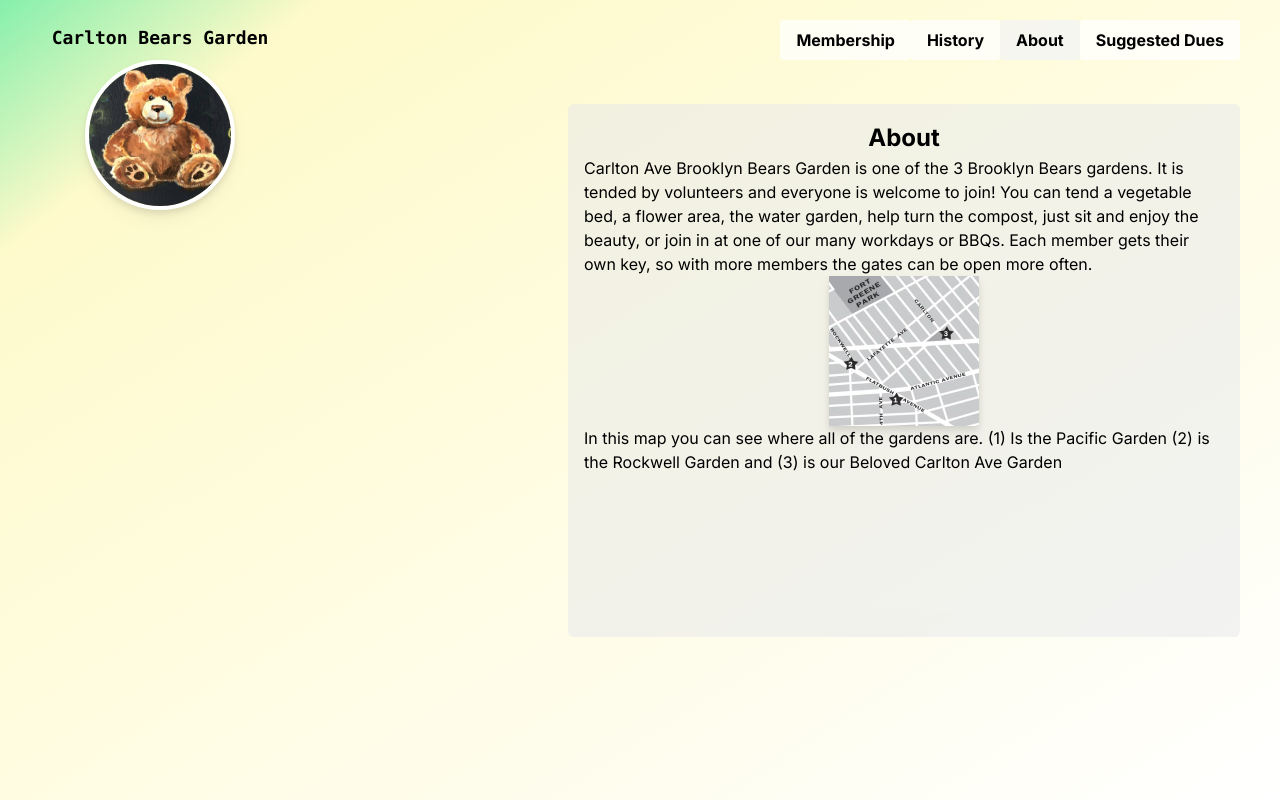
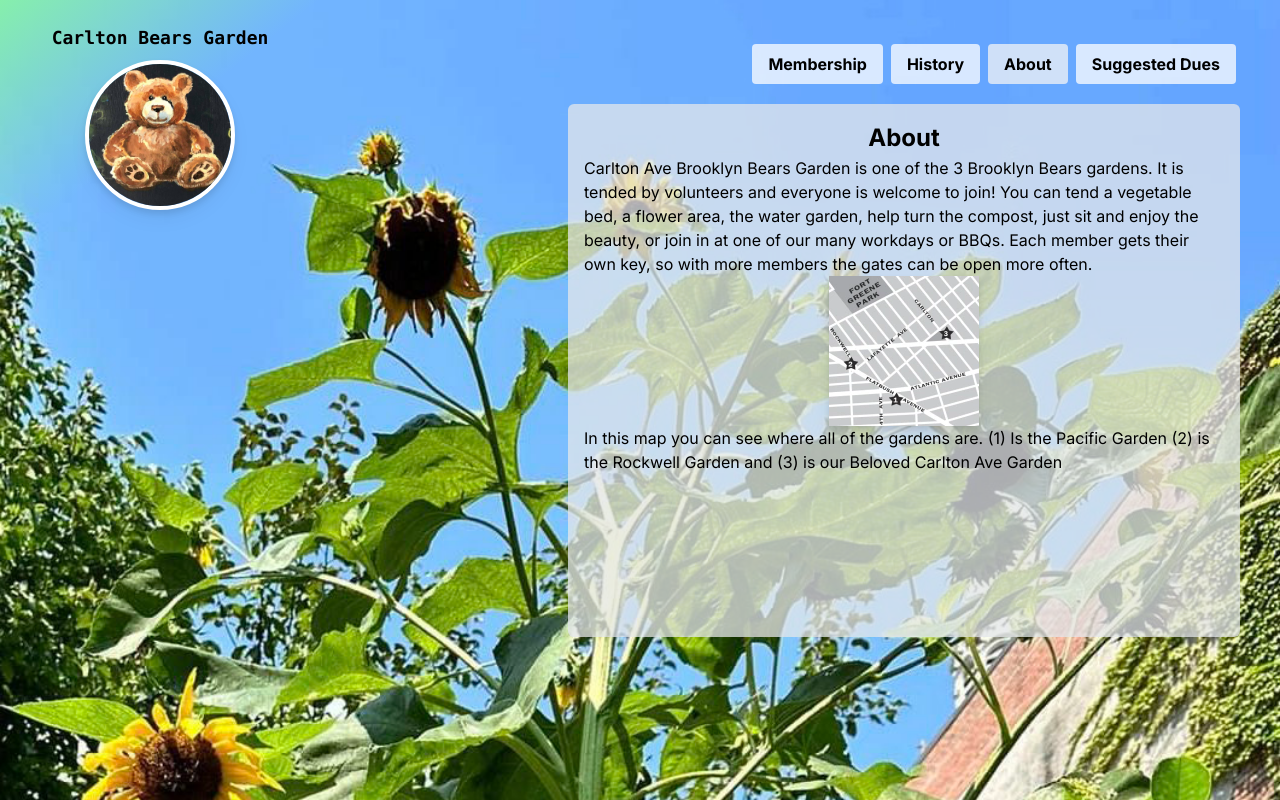
Before and after one commit to tedgusek/carltonbearsgarden, a Next.js app: page / in a window 1280 px wide. Built offline with nearby package versions, Linux system fonts and the light colour scheme.

Commit message:
background image

```diff
--- a/src/app/page.tsx
+++ b/src/app/page.tsx
@@ -9,7 +9,14 @@ export default function Home() {
 
   return (
     <main className="flex min-h-screen flex-col items-center justify-between p-24 bg-gradient-to-br from-yellow-100 to-white">
-      <div className="z-10 max-w-5xl w-full font-mono text-sm flex items-center justify-center">
+      <Image
+            src="/sunflower.jpeg"
+            alt="Painting of a brown teddy bear"
+            width={2500}
+            height={1500}
+            className="fixed left-0 top-0 z-0"
+          />
+      <div className="z-50 max-w-5xl w-full font-mono text-sm flex items-center justify-center">
         <p className="fixed left-0 top-0 py-6 flex flex-col items-center w-full justify-start bg-gradient-to-br from-green-300 via-transparent to-transparent h-40 md:text-lg text-black font-extrabold md:w-80 md:h-64 px-10 text-xl overflow-visible">
           Carlton Bears Garden
           <Image
--- a/src/components/ContentWindow.tsx
+++ b/src/components/ContentWindow.tsx
@@ -11,7 +11,7 @@ interface ContentWindowProps {
 
 const ContentWindow: React.FC<ContentWindowProps> = ({ content }) => {
     return (
-        <div className="h-2/3 bg-gray-200 bg-opacity-50 p-4 fixed top-20 right-10 w-2/3 rounded-md overflow-auto mt-32 md:mt-6 max-w-2xl z-50">
+        <div className="h-2/3 bg-gray-200 bg-opacity-75 p-4 fixed top-20 right-10 w-2/3 rounded-md overflow-auto mt-32 md:mt-6 max-w-2xl z-50">
         {content === 'About' && <AboutPage content={"About"}/>}
         {content === 'Gallery' && <GalleryPage content={"GalleryPage"}/>}
         {content === 'Suggested Dues' && <SuggestedDuesPage content={"SuggestedDuesPage"}/>}
--- a/src/components/Navbar.tsx
+++ b/src/components/Navbar.tsx
@@ -16,7 +16,7 @@ const Navbar: React.FC<NavbarProps> = ({ content, setContent }) => {
     const buttons = navMenuItems.map((menuItem, index) =>
         <button
             key={index}
-            className= {`py-2 px-4 rounded text-black font-bold hover:bg-yellow-100 bg-opacity-75 ${ content === menuItem ? "bg-gray-100 " : "bg-white"}`}
+            className= {`py-2 px-4 mt-6 mx-1 rounded text-black font-bold hover:bg-yellow-100 bg-opacity-75 ${ content === menuItem ? "bg-gray-100 " : "bg-white"}`}
             onClick={() => {
                 handleButtonClick(menuItem)
             }}
```
Also changed, not shown: public/sunflower.jpeg (added).
